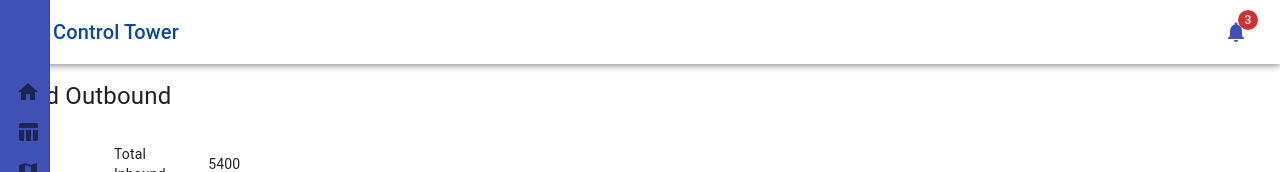
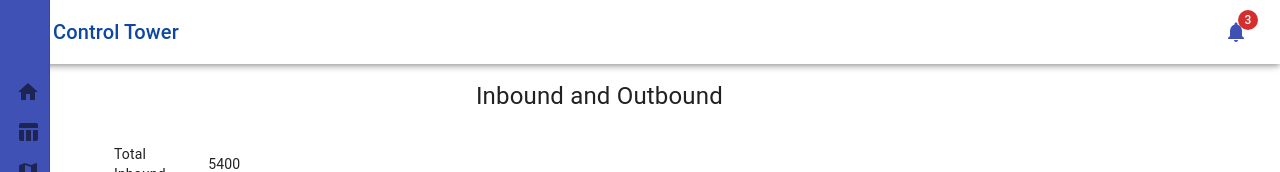
Before and after one commit to srm-scm-solutions/controltower, a React (Create React App) app: page / in a window 1280 px wide. Both pictures are taken after a click on the button 24 px from the left and 172 px from the top of the page. Shown: the top 172 px of the page. Built offline with nearby package versions, Linux system fonts and the light colour scheme.

Commit message:
Alignment changes

```diff
--- a/src/OutBacklog.js
+++ b/src/OutBacklog.js
@@ -24,7 +24,7 @@ const useStyles = makeStyles((theme) => ({
     width: '100%',
   },
   title: {
-    marginLeft: '-120px !important',
+    marginLeft: '-100px !important',
   },
   tableHeaderTitle: {
     textAlign: 'center !important',
--- a/src/mapPage.js
+++ b/src/mapPage.js
@@ -63,10 +63,10 @@ const useStyles = makeStyles((theme) => ({
     margin: theme.spacing(-5, 0),
   },
   mainTitle: {
-    marginLeft :'-380px !important',
+    marginLeft :'-350px !important',
     marginTop :'-30px !important',
     fontSize: '1.5rem !important',
-    textAlign: 'left !important',
+    textAlign: 'center !important',
   },
 }));
 
```
